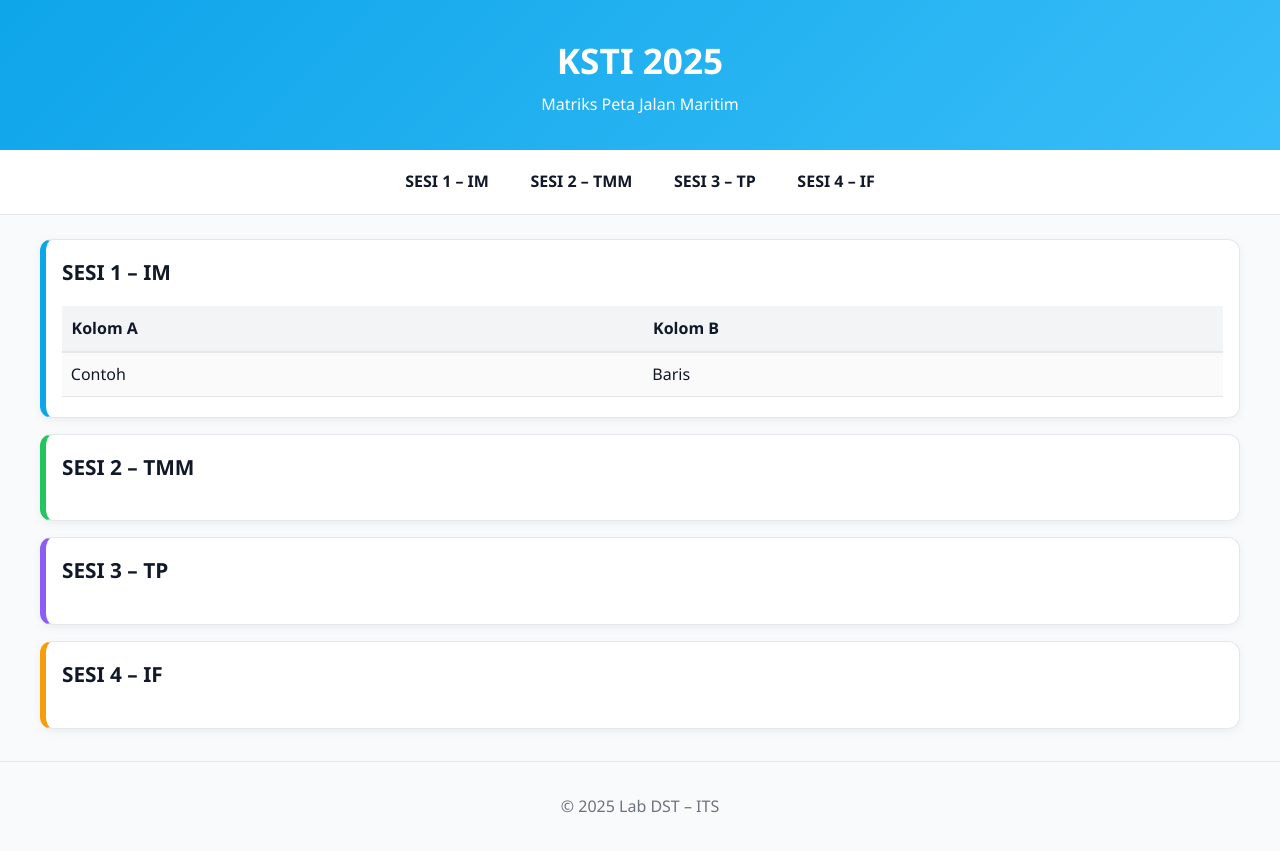
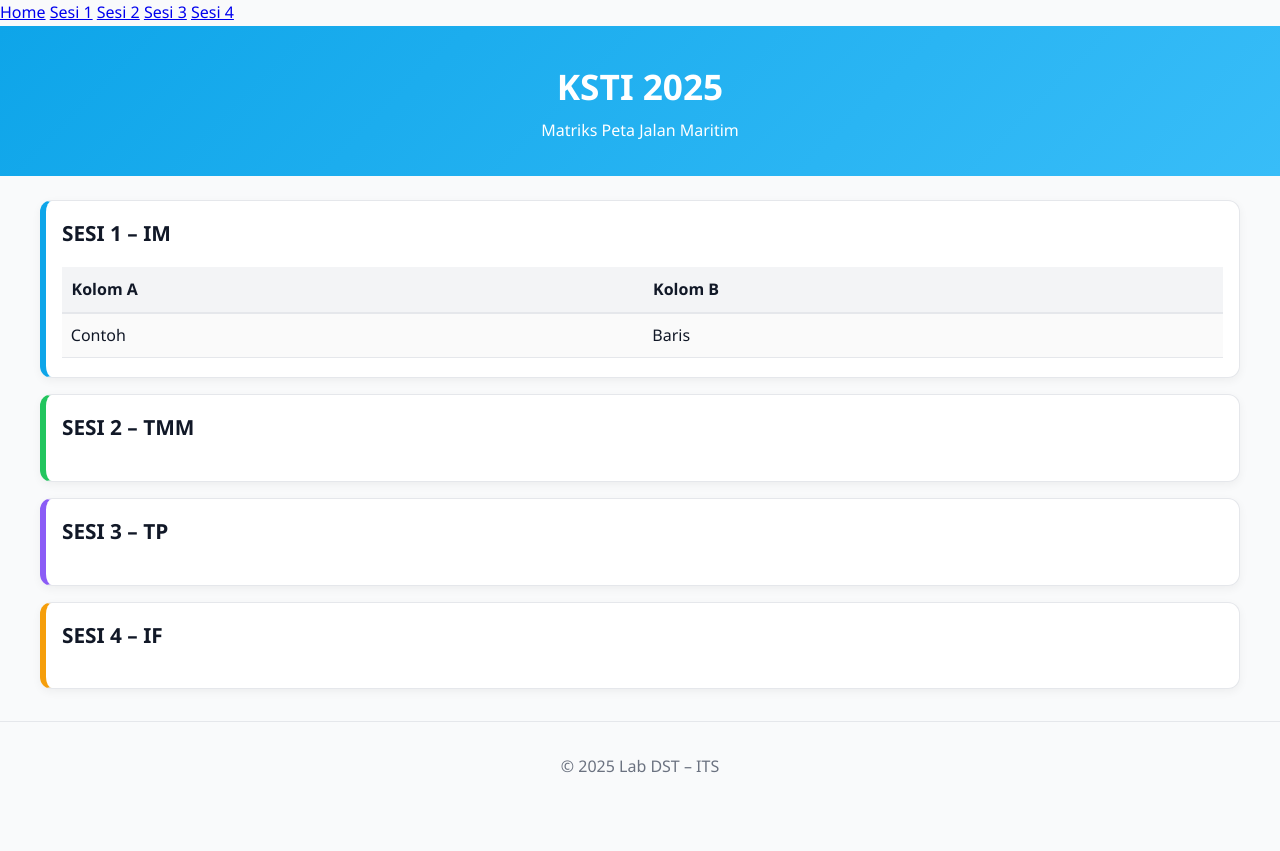
Before and after one commit to labdst/roadmap-maritim, a plain HTML site: page index.html in a window 1280 px wide. After the commit the page ends 812 px from the top, so only its background shows below. Drawn offline with Linux system fonts and the light colour scheme.

Commit message:
Update index.html

```diff
--- a/index.html
+++ b/index.html
@@ -8,51 +8,63 @@
 </head>
 <body>
 
-<header class="hero">
+  <!-- Toolbar -->
+  <nav class="toolbar">
+    <a href="#home">Home</a>
+    <a href="#sesi-1">Sesi 1</a>
+    <a href="#sesi-2">Sesi 2</a>
+    <a href="#sesi-3">Sesi 3</a>
+    <a href="#sesi-4">Sesi 4</a>
+  </nav>
+
+  <!-- Hero -->
+  <header class="hero" id="home">
     <div class="hero__inner">
       <h1>KSTI 2025</h1>
       <p>Matriks Peta Jalan Maritim</p>
     </div>
   </header>
 
-<nav class="nav">
-  <a href="#sesi-1">SESI 1 – IM</a>
-  <a href="#sesi-2">SESI 2 – TMM</a>
-  <a href="#sesi-3">SESI 3 – TP</a>
-  <a href="#sesi-4">SESI 4 – IF</a>
-</nav>
-
+  <!-- Konten -->
   <main class="content">
 
+    <!-- Card SESI 1 -->
     <section id="sesi-1" class="card accent-blue">
       <h2>SESI 1 – IM</h2>
       <div class="table-wrap">
-      <!-- PASTE tabel sheet SESI 1 di sini -->
+        <!-- PASTE TABEL: HTML <table> dari sheet "SESI 1 - IM" -->
         <table>
           <thead><tr><th>Kolom A</th><th>Kolom B</th></tr></thead>
           <tbody><tr><td>Contoh</td><td>Baris</td></tr></tbody>
         </table>
+        <!-- END PASTE -->
       </div>
     </section>
 
+    <!-- Card SESI 2 -->
     <section id="sesi-2" class="card accent-green">
       <h2>SESI 2 – TMM</h2>
       <div class="table-wrap">
-      <!-- PASTE tabel sheet SESI 2 di sini -->
+        <!-- PASTE TABEL: HTML <table> dari sheet "SESI 2 - TMM" -->
+        <!-- ... -->
       </div>
     </section>
 
+    <!-- Card SESI 3 -->
     <section id="sesi-3" class="card accent-purple">
       <h2>SESI 3 – TP</h2>
       <div class="table-wrap">
-      <!-- PASTE tabel sheet SESI 3 di sini -->
+        <!-- PASTE TABEL: HTML <table> dari sheet "SESI 3 -TP" -->
+        <!-- ... -->
       </div>
     </section>
 
+    <!-- Card SESI 4 -->
     <section id="sesi-4" class="card accent-amber">
       <h2>SESI 4 – IF</h2>
       <div class="table-wrap">
-      <!-- PASTE tabel sheet SESI 4 di sini -->
+        <!-- PASTE TABEL: HTML <table> dari sheet "SESI 4 - IF" -->
+        <!-- ... -->
       </div>
     </section>
 
```
Lines whose indentation alone changed are shown as unchanged.
